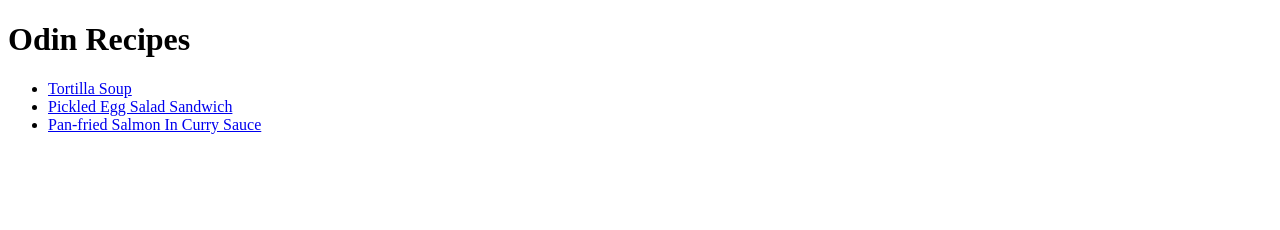
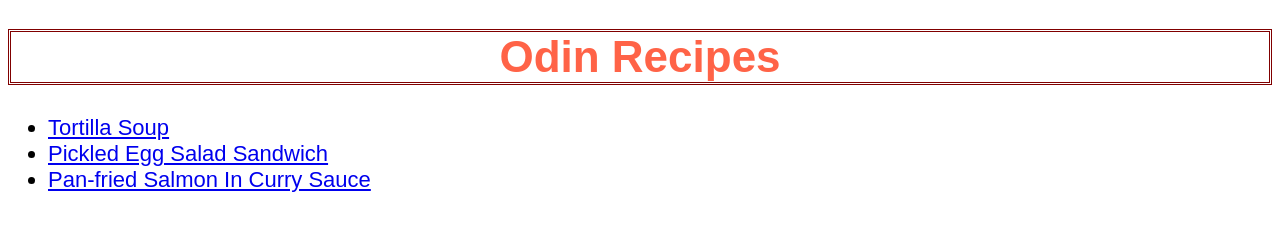
Before and after one commit to FabianLugo/odin-recipes, a plain HTML site: page index.html in a window 1280 px wide. Drawn offline with Linux system fonts and the light colour scheme.

Commit message:
Add basic style
Created external css stylesheet and lniked,
added tested basic type styles.

```diff
--- a/index.html
+++ b/index.html
@@ -3,7 +3,7 @@
     <head>
         <meta charset="utf-8">
         <title>Odin recipes</title>
-
+        <link rel="stylesheet" href="styles.css">
     </head>
 
     <body>
--- /dev/null
+++ b/styles.css
@@ -0,0 +1,12 @@
+body {
+    background-color: #FFFFFF;
+    font-family: Arial,Helvetica,sans-serif;
+    font-size: 22px;
+}
+
+h1 {
+    text-align:center;
+    color:rgb(255,99,71);
+    border-style: double;
+    border-color: maroon;
+}
```
